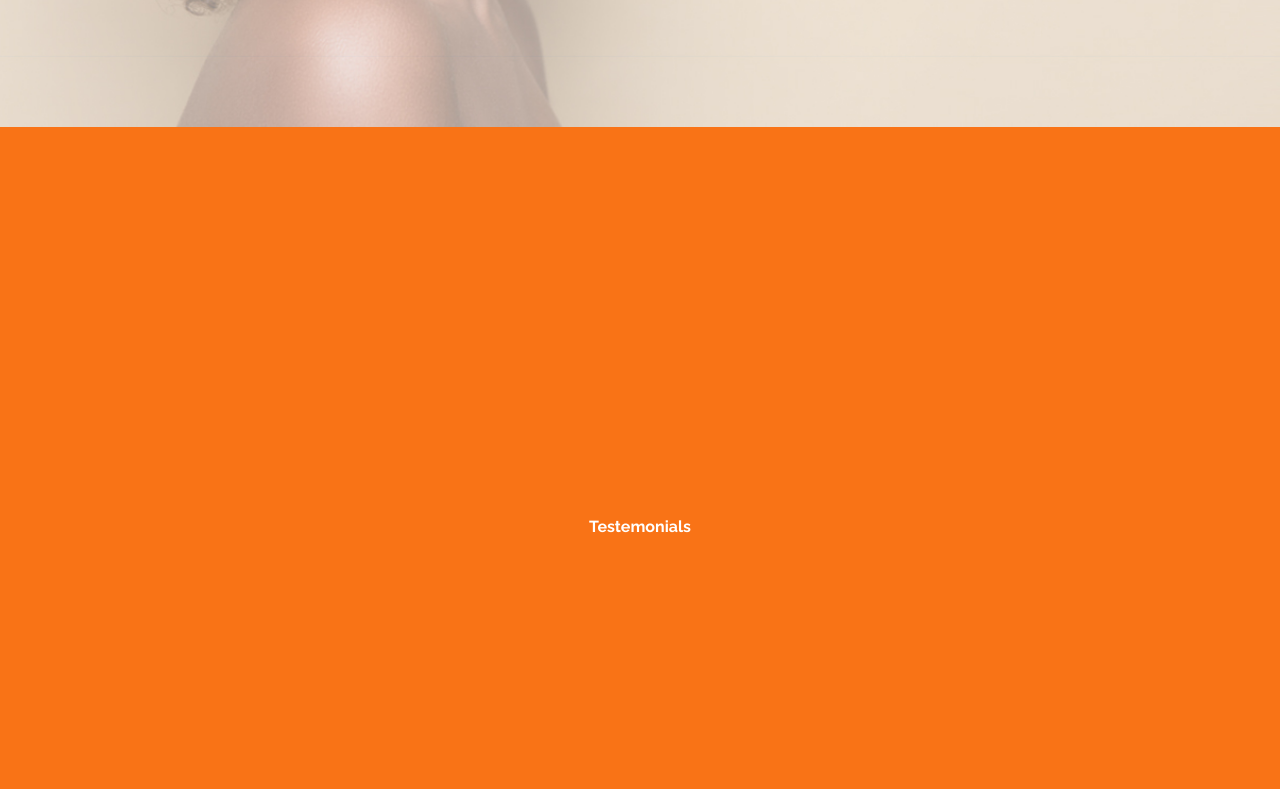
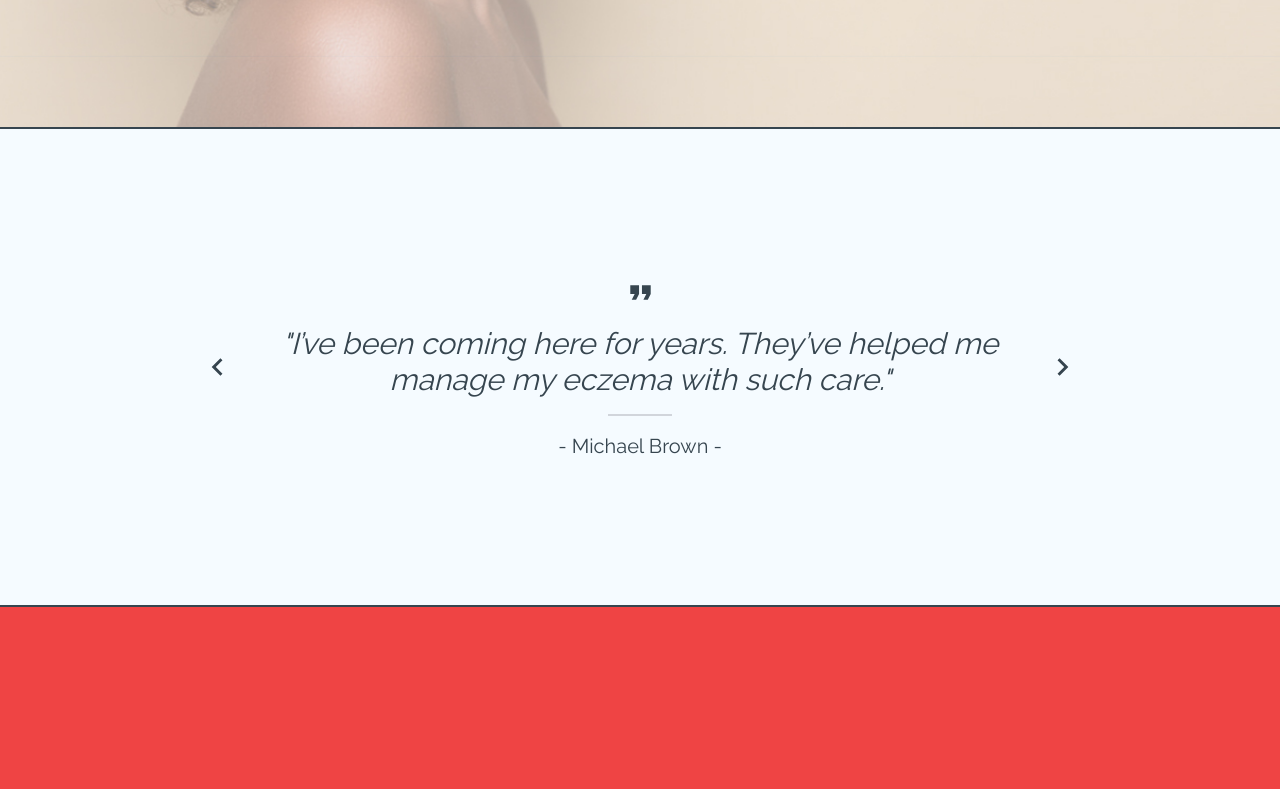
Before and after one commit to mgoyeghiaian/Green_Dermatology, a React (Vite) app: page / in a window 1280 px wide. Shown: the part 1951-2740 px from the top of the page. Built offline with nearby package versions, Linux system fonts and the light colour scheme.

Commit message:
Finished Testemonial Section

```diff
--- a/src/Pages/Home/Testemonials.jsx
+++ b/src/Pages/Home/Testemonials.jsx
@@ -1,9 +1,69 @@
-const Testemonials = () => {
+import { useState, useEffect } from 'react';
+import { ChevronLeft, ChevronRight, FormatQuote } from '@mui/icons-material';
+
+const testimonialsData = [
+  {
+    name: 'Emily Davis',
+    text: 'Delaware Dermatology has transformed my skin. The team is incredibly knowledgeable and kind.',
+  },
+  {
+    name: 'Michael Brown',
+    text: 'I’ve been coming here for years. They’ve helped me manage my eczema with such care.',
+  },
+  {
+    name: 'Sophia Johnson',
+    text: 'The team really listens and provides solutions that work. My skin has never looked better!',
+  },
+  {
+    name: 'William Garcia',
+    text: 'From the moment I walked in, I felt at ease. My psoriasis is finally under control!',
+  },
+  {
+    name: 'Olivia Martinez',
+    text: 'Wonderful experience! The anti-aging treatments have made a huge difference. I look years younger!',
+  },
+];
+
+const Testimonials = () => {
+  const [currentIndex, setCurrentIndex] = useState(0);
+
+  const handlePrev = () => {
+    setCurrentIndex((prevIndex) => (prevIndex === 0 ? testimonialsData.length - 1 : prevIndex - 1));
+  };
+
+  const handleNext = () => {
+    setCurrentIndex((prevIndex) => (prevIndex === testimonialsData.length - 1 ? 0 : prevIndex + 1));
+  };
+
+  useEffect(() => {
+    const interval = setInterval(handleNext, 5000); // Change testimonial every 5 seconds
+    return () => clearInterval(interval);
+  }, []);
+
   return (
-    <div className="bg-orange-500 h-screen flex items-center justify-center text-white font-bold">
-      Testemonials
+    <div className="min-h-[60vh] bg-bg-main flex flex-col border-y-2 border-primary items-center justify-center text-primary p-4">
+      <div className="relative w-full max-w-4xl flex items-center justify-center">
+        <button
+          className="hidden md:block absolute left-0 top-1/2 transform -translate-y-1/2 bg-transparent p-2"
+          onClick={handlePrev}
+        >
+          <ChevronLeft fontSize="large" />
+        </button>
+        <div className="p-8 flex flex-col items-center">
+          <FormatQuote fontSize="large" className="mb-4" />
+          <p className="text-center px-5 text-xl md:text-2xl lg:text-3xl italic mb-4">&quot;{testimonialsData[currentIndex].text}&quot;</p>
+          <hr className="w-16 border-t-2 border-gray-300 mb-4" />
+          <p className="text-center text-base md:text-lg lg:text-xl">- {testimonialsData[currentIndex].name} -</p>
+        </div>
+        <button
+          className="hidden md:block absolute right-0 top-1/2 transform -translate-y-1/2 bg-transparent p-2"
+          onClick={handleNext}
+        >
+          <ChevronRight fontSize="large" />
+        </button>
+      </div>
     </div>
-  )
-}
+  );
+};
 
-export default Testemonials
+export default Testimonials;
```
